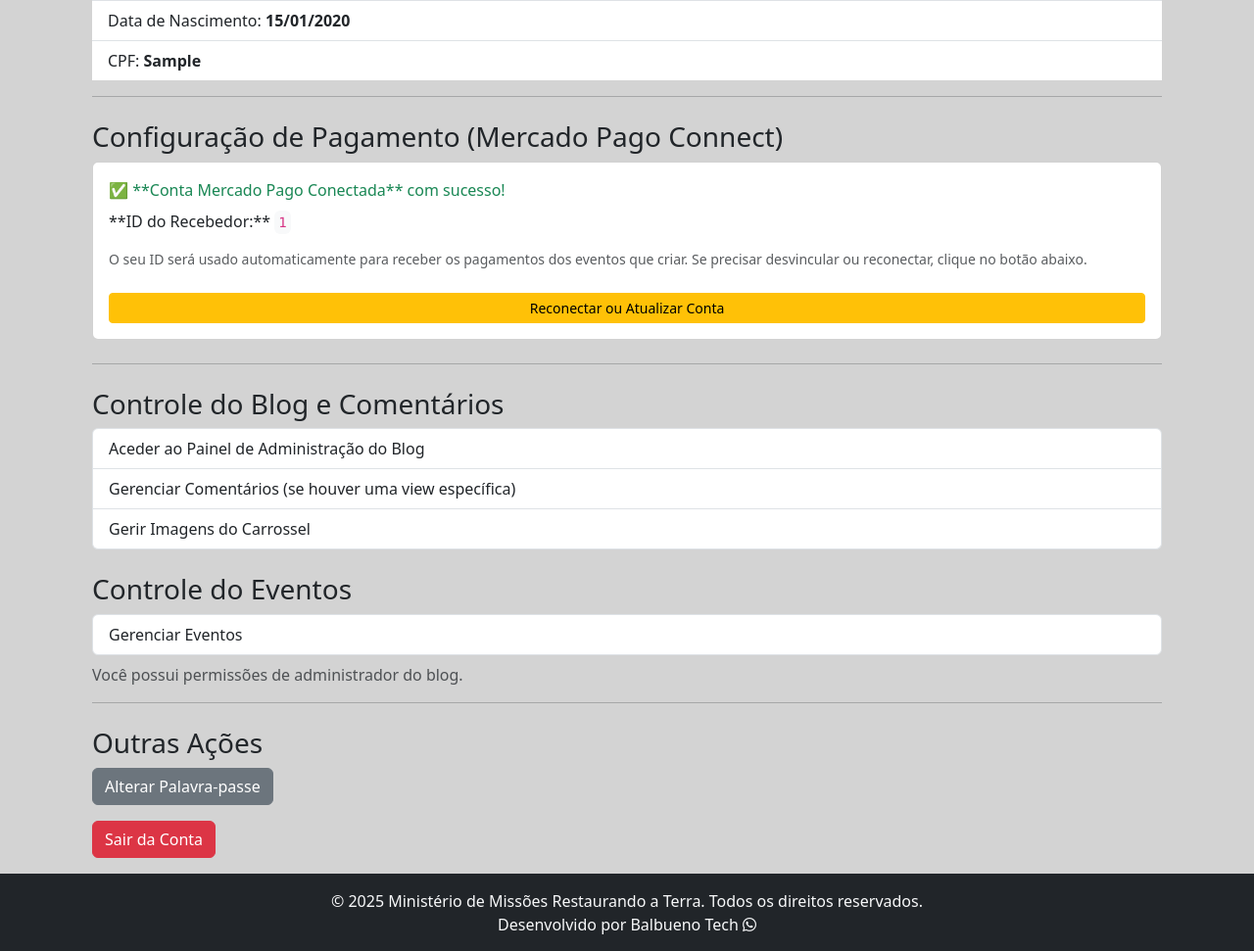
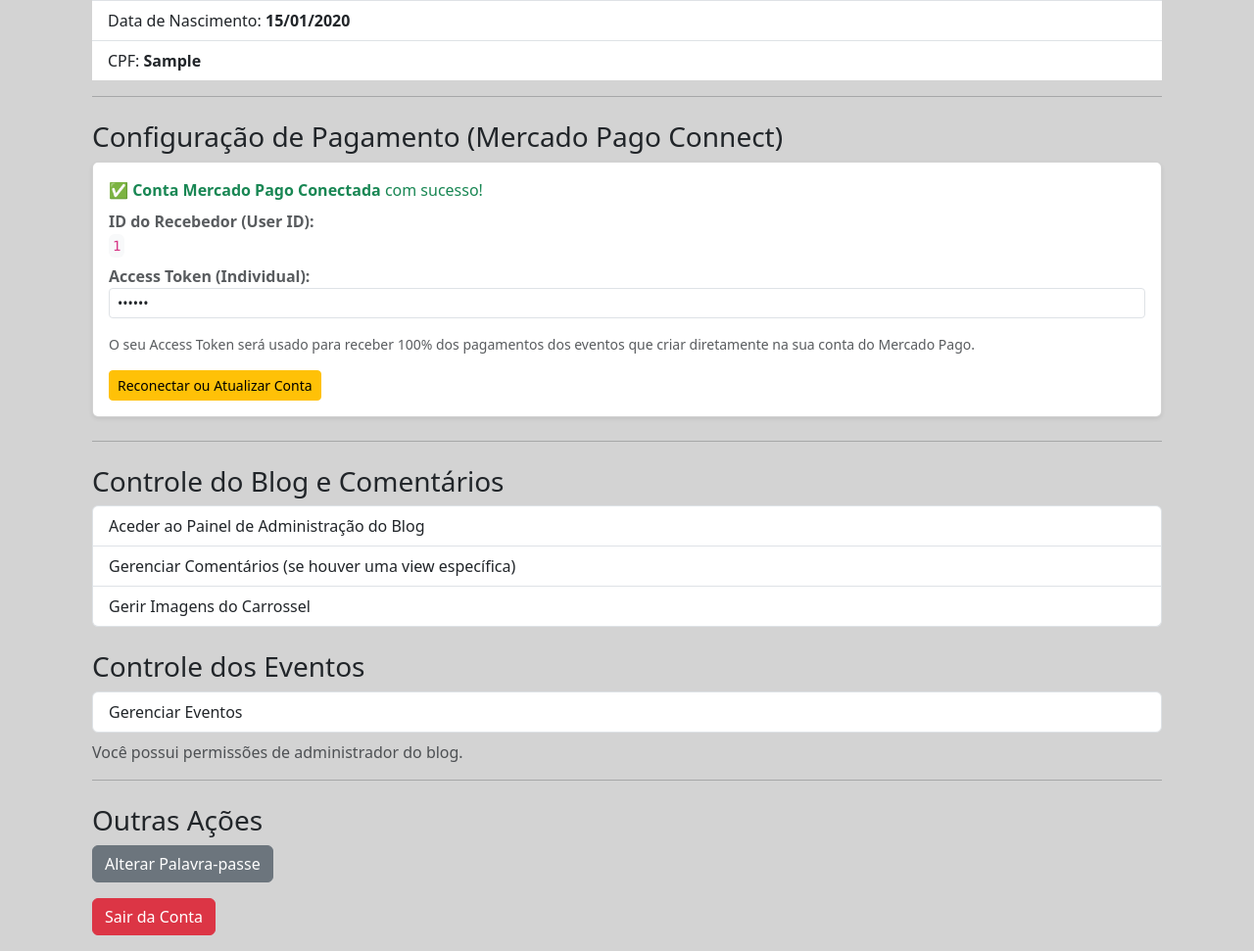
Before and after one commit to Edivan-Balbueno/Igreja-mmrt, a Django app: page /perfil in a window 1280 px wide. Shown: the part 357-1328 px from the top of the page at 98% size. Run offline with Django 4.2, Linux system fonts and the light colour scheme; a user stored in the database is signed in; tables that the repository leaves empty hold one stand-in row (values such as "Sample post").

Commit message:
Atualizando integração MP

```diff
--- a/accounts/admin.py
+++ b/accounts/admin.py
@@ -48,7 +48,7 @@ class UserAdmin(admin.ModelAdmin):
       (
           _('Mercado Pago'),
           {
-              'fields': ('mp_user_id',),
+              'fields': ('mp_user_id', 'mp_access_token'),  # <--- Incluído aqui
           },
       ),
       (
@@ -84,6 +84,7 @@ class UserAdmin(admin.ModelAdmin):
       'username',
       'email',
       'mp_user_id',
+      'mp_access_token',  # <--- Incluído aqui
       'first_name',
       'last_name',
       'is_active',
@@ -103,6 +104,7 @@ class UserAdmin(admin.ModelAdmin):
       'groups',
       'user_permissions',
   )
+
 
   def get_fieldsets(self, request, obj=None):
     if not obj:
--- a/accounts/models.py
+++ b/accounts/models.py
@@ -14,5 +14,5 @@ class CustomUser(AbstractUser):
         null=True,
         blank=True
     )
-    mp_user_id = models.CharField(max_length=255, blank=True, null=True,
-                                  verbose_name="Mercado Pago User ID")
+    mp_user_id = models.CharField(max_length=255, blank=True, null=True, verbose_name="Mercado Pago User ID")
+    mp_access_token = models.CharField(max_length=255, blank=True, null=True, verbose_name="Mercado Pago Access Token")
--- a/templates/perfil.html
+++ b/templates/perfil.html
@@ -20,7 +20,6 @@
             {% if user.email %}
                 <li class="list-group-item">Email: <strong>{{ user.email }}</strong></li>
             {% endif %}
-            {# Se o seu CustomUser tiver campos adicionais como 'data_nascimento' ou 'cpf', você pode exibi-los aqui: #}
             {% if user.data_nascimento %}
                 <li class="list-group-item">Data de Nascimento: <strong>{{ user.data_nascimento|date:"d/m/Y" }}</strong></li>
             {% endif %}
@@ -33,36 +32,44 @@
 
         {% if user.is_authenticated and can_admin_blog %}
             <h3 class="mt-4">Configuração de Pagamento (Mercado Pago Connect)</h3>
-            <div class="card p-3 mb-4">
-                {% if user.mp_user_id %}
+            <div class="card p-3 mb-4 shadow-sm">
+                {% if user.mp_access_token or user.mp_user_id %}
                     <p class="text-success mb-2">
-                        ✅ **Conta Mercado Pago Conectada** com sucesso!
+                        ✅ <strong>Conta Mercado Pago Conectada</strong> com sucesso!
                     </p>
-                    <p class="mb-3">
-                        **ID do Recebedor:** <code class="bg-light p-1 rounded">{{ user.mp_user_id }}</code>
+                    <div class="mb-2">
+                        <label class="form-label text-muted mb-0"><strong>ID do Recebedor (User ID):</strong></label>
+                        <div><code class="bg-light p-1 rounded">{{ user.mp_user_id|default:"Não informado" }}</code></div>
+                    </div>
+                    <div class="mb-3">
+                        <label class="form-label text-muted mb-0"><strong>Access Token (Individual):</strong></label>
+                        <input type="password" class="form-control form-control-sm" value="{{ user.mp_access_token|default:'' }}" readonly>
+                    </div>
+                    <p class="text-muted small">
+                        O seu Access Token será usado para receber 100% dos pagamentos dos eventos que criar diretamente na sua conta do Mercado Pago.
                     </p>
-                    <p class="text-muted small">
-                        O seu ID será usado automaticamente para receber os pagamentos dos eventos que criar. Se precisar desvincular ou reconectar, clique no botão abaixo.
-                    </p>
-                    <a href="{% url 'mp_connect_auth' %}" class="btn btn-warning btn-sm mt-2">
+                    <div>
+                        <a href="{% url 'mp_connect_auth' %}" class="btn btn-warning btn-sm">
                             Reconectar ou Atualizar Conta
                         </a>
+                    </div>
                 {% else %}
                     <p class="text-danger mb-3">
-                        ⚠️ **Sua conta não está configurada** para receber pagamentos de eventos. Por favor, conecte o seu Mercado Pago.
+                        ⚠️ <strong>Sua conta não está configurada</strong> para receber pagamentos de eventos. Por favor, conecte o seu Mercado Pago.
                     </p>
+                    <div>
                         <a href="{% url 'mp_connect_auth' %}" class="btn btn-primary">
                             Conectar minha Conta do Mercado Pago
                         </a>
+                    </div>
                 {% endif %}
             </div>
 
             <hr>
         {% endif %}
 
-        {# Bloco para links de controle do blog - Visível SOMENTE para Blog Admins #}
-        {# A condição verifica se o usuário está logado E se a variável 'can_admin_blog' é True #}
-        {% if user.is_authenticated and can_admin_blog %} {# <-- Alteração aqui #}
+        {# Bloco de Controle do Blog e Eventos #}
+        {% if user.is_authenticated and can_admin_blog %}
             <h3 class="mt-4">Controle do Blog e Comentários</h3>
             <div class="list-group">
                 <a href="{% url 'blog_admin_dashboard' %}" class="list-group-item list-group-item-action">
@@ -71,12 +78,11 @@
                 <a href="{% url 'manage_comments' %}" class="list-group-item list-group-item-action">
                     Gerenciar Comentários (se houver uma view específica)
                 </a>
-                {# Link para gerir imagens do carrossel #}
                 <a href="{% url 'carousel_image_list' %}" class="list-group-item list-group-item-action">
                     Gerir Imagens do Carrossel
                 </a>
             </div>
-            <h3 class="mt-4">Controle do Eventos</h3>
+            <h3 class="mt-4">Controle dos Eventos</h3>
             <div class="list-group">
                 <a href="{% url 'criar_evento' %}" class="list-group-item list-group-item-action">
                     Gerenciar Eventos
@@ -89,7 +95,7 @@
 
         <hr>
 
-        {# Outras informações ou ações para todos os utilizadores autenticados #}
+        {# Ações gerais para todos os usuários logados #}
         <h3 class="mt-4">Outras Ações</h3>
         <p><a href="{% url 'password_change' %}" class="btn btn-secondary me-2">Alterar Palavra-passe</a></p>
         <p><a href="{% url 'logout' %}" class="btn btn-danger">Sair da Conta</a></p>
```
Also changed, not shown: eventos/views.py (+90 -93 lines), accounts/migrations/0003_customuser_mp_access_token.py (added). Lines whose indentation alone changed are shown as unchanged.
